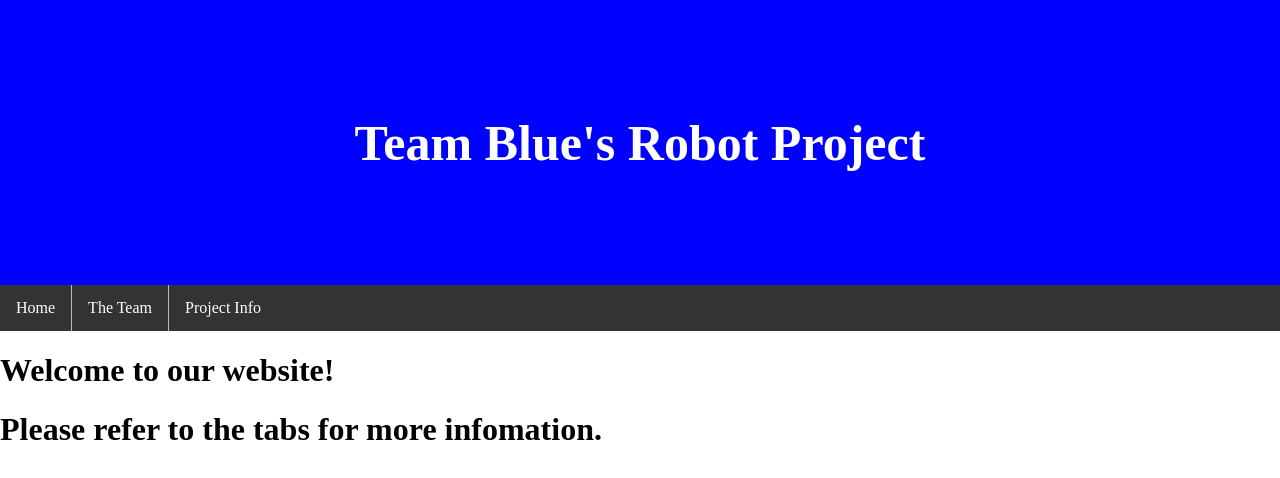
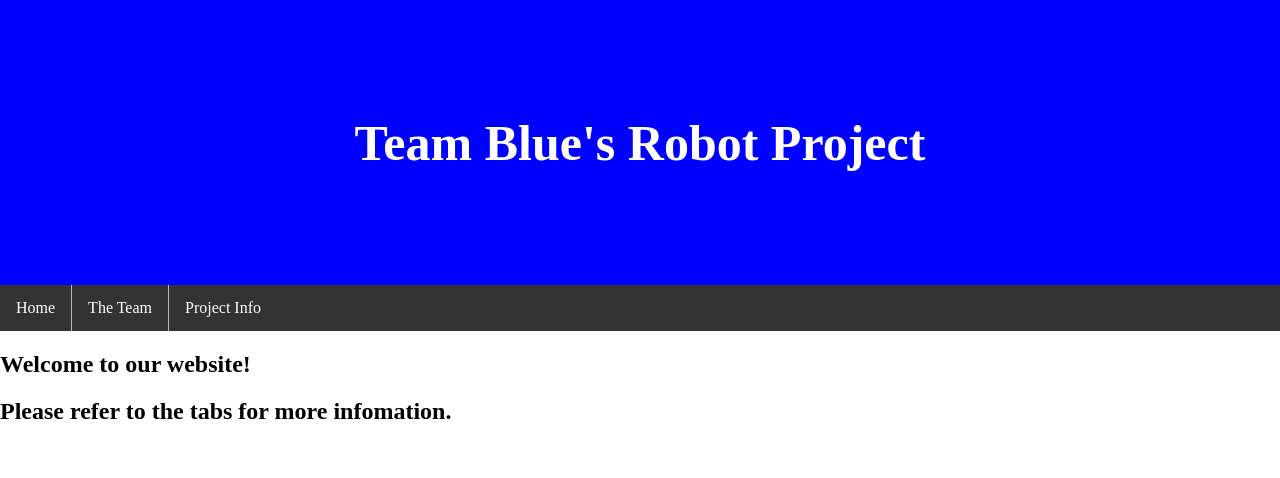
Before and after one commit to JohnnyH99/teamblue.github.io, a plain HTML site: page index.html in a window 1280 px wide. Drawn offline with Linux system fonts and the light colour scheme.

Commit message:
Update index.html

```diff
--- a/index.html
+++ b/index.html
@@ -77,8 +77,8 @@
         </body>
         </html>
 
-        <h1>Welcome to our website!</h1>
-        <h1>Please refer to the tabs for more infomation.</h1>
+        <h2>Welcome to our website!</h2>
+        <h2>Please refer to the tabs for more infomation.</h2>
 
         </head>
 </html>
```
